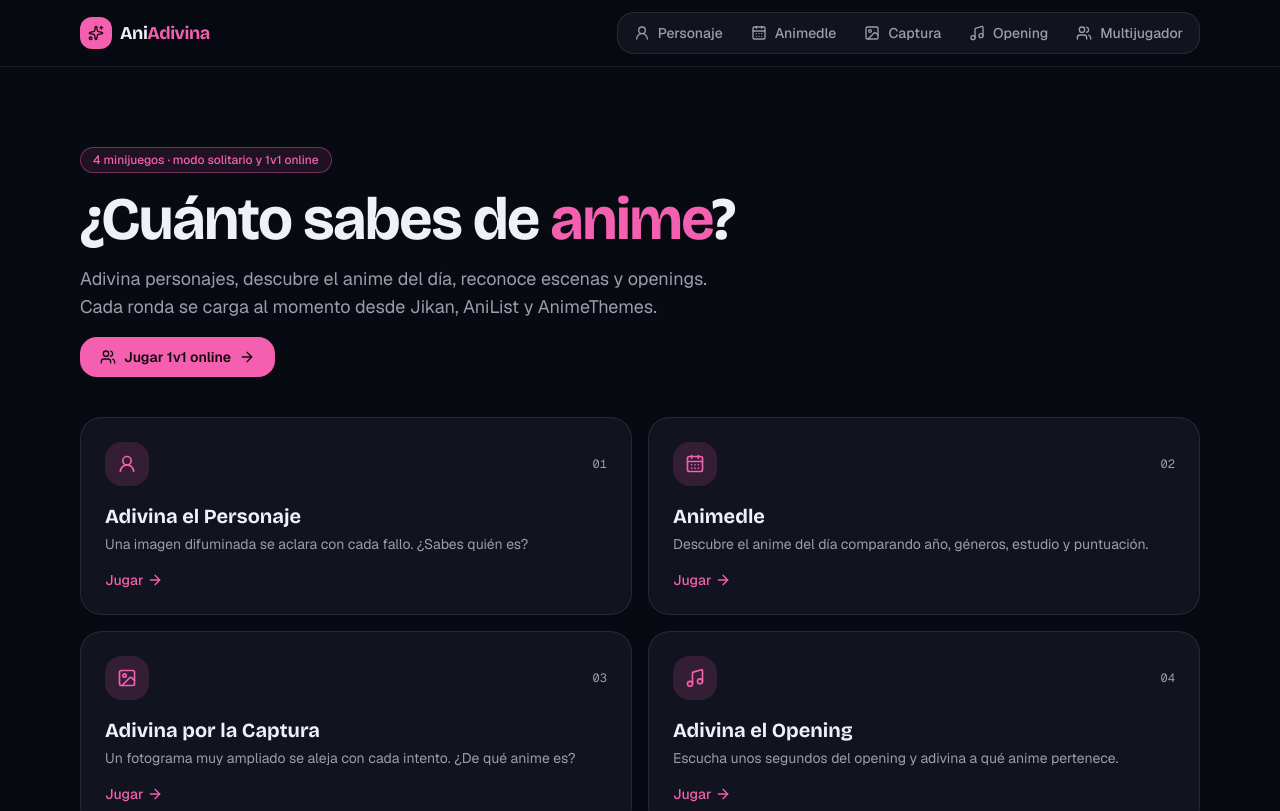
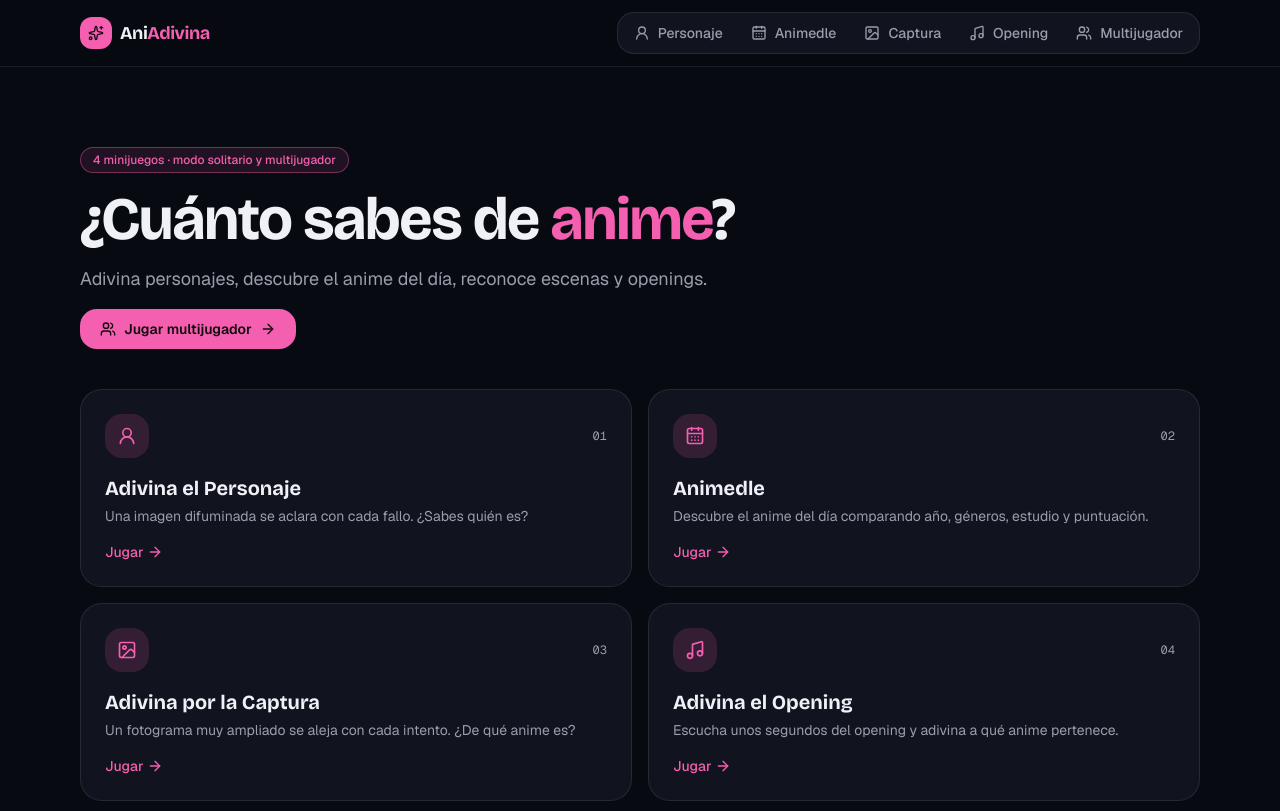
Before and after one commit to paolomv02/aniadivina, a Next.js app: page / in a window 1280 px wide. Shown: the top 811 px of the page. Built offline with nearby package versions, Linux system fonts and the light colour scheme.

Commit message:
fix: edit homepage text

```diff
--- a/app/page.tsx
+++ b/app/page.tsx
@@ -7,21 +7,20 @@ export default function HomePage() {
     <div className="mx-auto flex max-w-6xl flex-col gap-10 px-4 py-12 md:py-20">
       <section className="flex max-w-2xl flex-col gap-4">
         <p className="w-fit rounded-full border border-primary/40 bg-primary/10 px-3 py-1 text-xs font-medium text-primary">
-          4 minijuegos · modo solitario y 1v1 online
+          4 minijuegos · modo solitario y multijugador
         </p>
         <h1 className="font-heading text-4xl font-bold tracking-tight text-balance md:text-6xl">
           ¿Cuánto sabes de <span className="text-primary">anime</span>?
         </h1>
         <p className="text-base text-muted-foreground text-pretty md:text-lg">
-          Adivina personajes, descubre el anime del día, reconoce escenas y openings. Cada ronda se
-          carga al momento desde Jikan, AniList y AnimeThemes.
+          Adivina personajes, descubre el anime del día, reconoce escenas y openings.
         </p>
         <Link
           href="/multijugador"
           className="group flex w-fit items-center gap-2 rounded-xl bg-primary px-5 py-2.5 text-sm font-semibold text-primary-foreground transition-transform hover:scale-[1.02]"
         >
           <Users className="size-4" aria-hidden="true" />
-          Jugar 1v1 online
+          Jugar multijugador
           <ArrowRight className="size-4 transition-transform group-hover:translate-x-1" aria-hidden="true" />
         </Link>
       </section>
```
